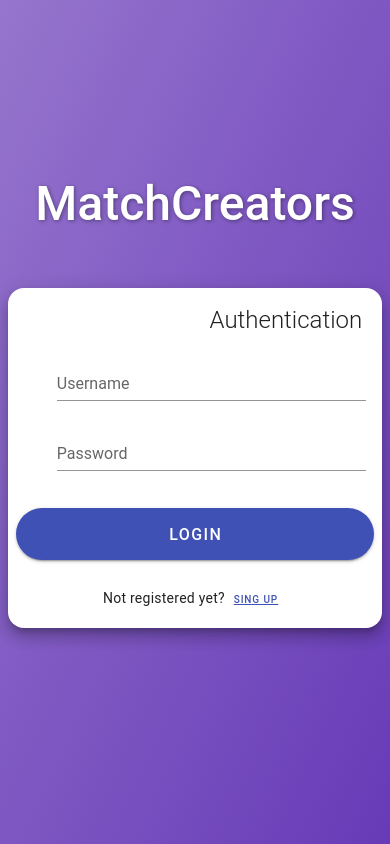
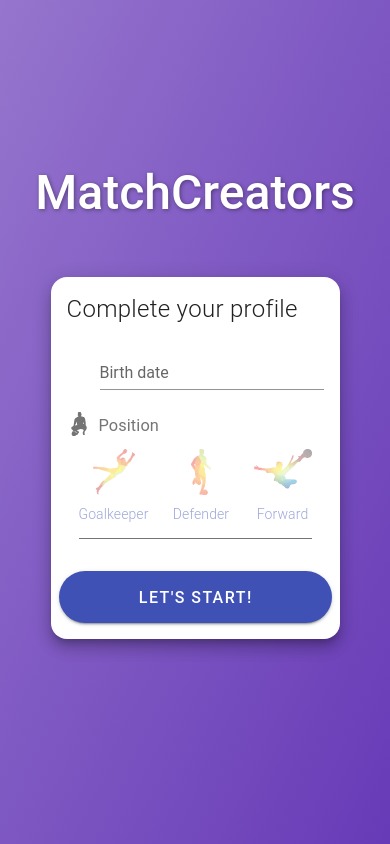
Before and after one commit to GiovanniBurbi/MatchCreators, a Vue app: page / in a window 390 px wide. Built offline with nearby package versions, Linux system fonts and the light colour scheme; the HTML template or start-up script is replaced by a standard one.

Commit message:
fixed login on mobile

```diff
--- a/src/components/authentication/Login.vue
+++ b/src/components/authentication/Login.vue
@@ -1,6 +1,7 @@
 <template>
   <v-card
-  :width="xsOnly ? '96vw' : 390"
+  :width="xsOnly ? null : 390"
+  class="login-card"
   rounded="xl"
   elevation="10"
   >
@@ -182,6 +183,7 @@
             transition="scale-transition"
             offset-y
             min-width="auto"
+            :nudge-top="18"
             >
 
               <template v-slot:activator="{ on, attrs }">
@@ -202,6 +204,7 @@
               <v-date-picker
               v-model="date"
               color="indigo"
+              :width="xsOnly ? 220 : 280"
               :active-picker.sync="activePicker"
               :max="(new Date(Date.now() - (new Date()).
               getTimezoneOffset() * 60000)).toISOString().substr(0, 10)"
@@ -251,7 +254,7 @@ export default {
 
   data() {
     return {
-      step: 1,
+      step: 3,
       username: '',
       password: '',
       email: '',
@@ -346,6 +349,9 @@ export default {
 .text-size {
   font-size: 1.5rem;
 }
+.login-card {
+  margin: 0 10px 0
+}
 
 @media screen and (max-width: 295px) {
   .text-size {
```
